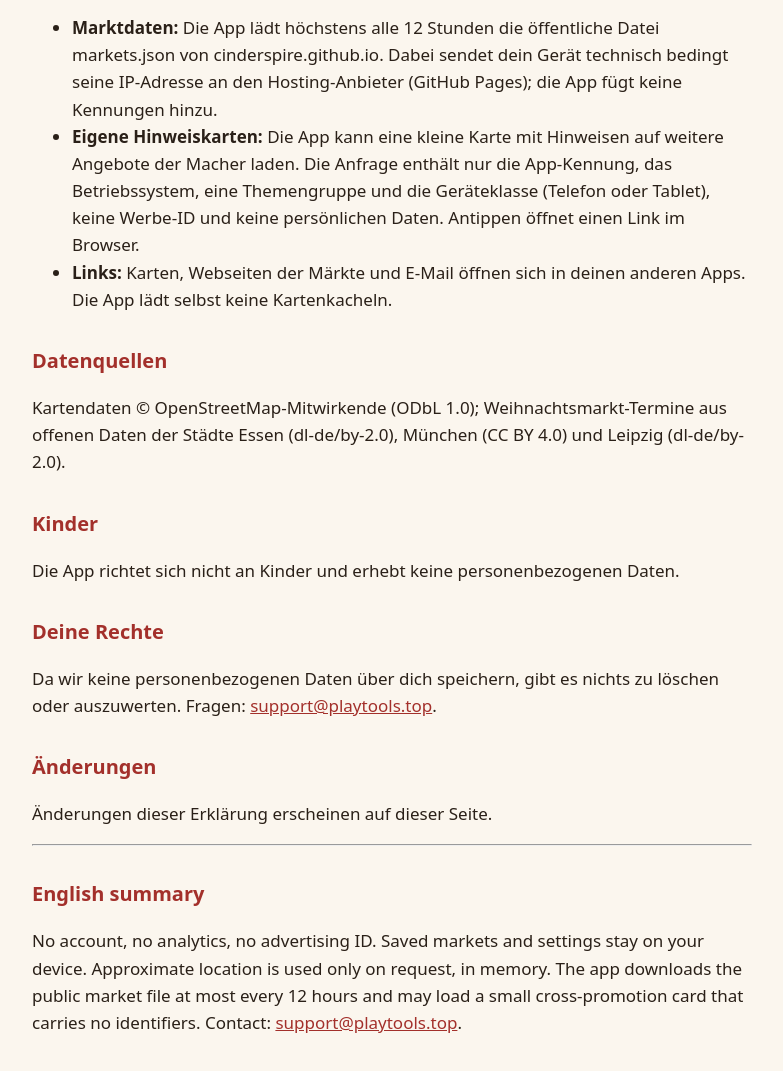
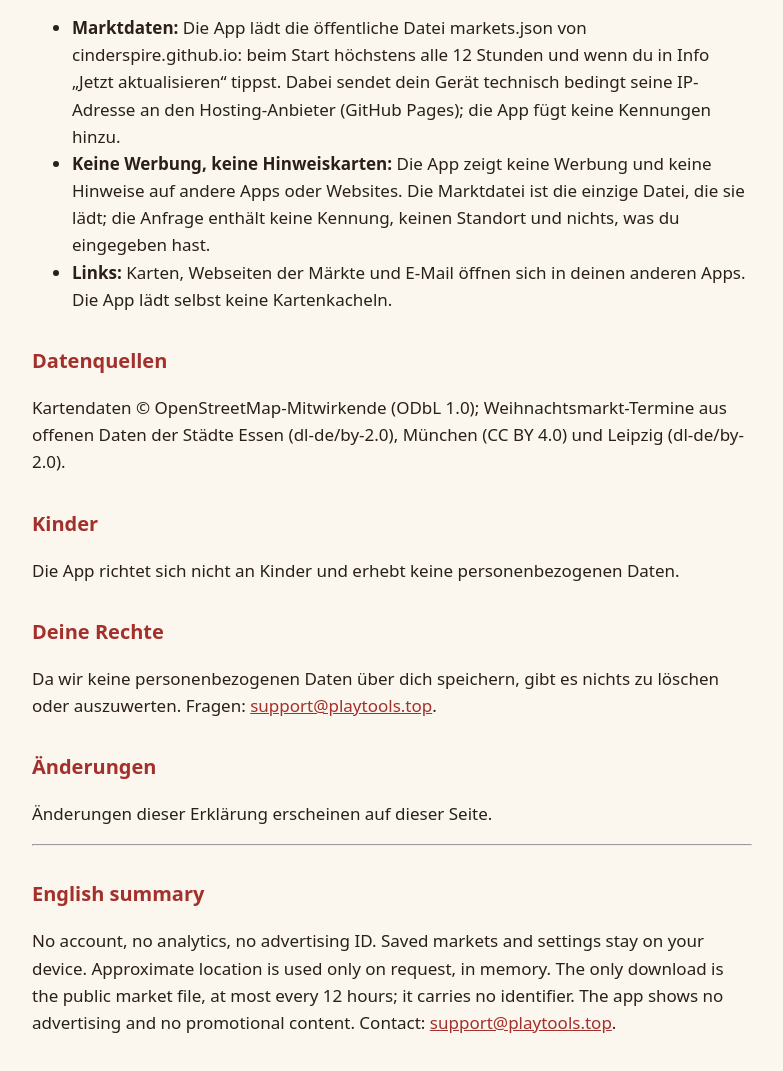
Before and after one commit to cinderspire/support, a plain HTML site: page privacy-maerkte.html in a window 1280 px wide. Shown: the part 873-1944 px from the top of the page, without its empty margins (248-1031 px from the left). Drawn offline with Linux system fonts and the light colour scheme.

Commit message:
privacy-maerkte.html: text for the App Store build 2 (no cards, no links to our sites)

```diff
--- a/privacy-maerkte.html
+++ b/privacy-maerkte.html
@@ -7,17 +7,17 @@ header{background:#1E4D3B;color:#FFF6E0;padding:28px 20px;border-bottom:4px soli
 main{max-width:760px;margin:auto;padding:8px 20px 48px}h2{color:var(--red);margin-top:32px;font-size:1.25rem}a{color:var(--red)}
 .card{border:1px solid var(--line);border-radius:16px;padding:14px 18px;margin:14px 0}small,.soft{color:var(--soft)}</style></head>
 <body><header><h1>Datenschutz · Märkte in der Nähe</h1></header><main>
-<p class="soft">Stand: 9. November 2026 · Anbieter: Cinderspire · Kontakt: <a href="mailto:support@playtools.top">support@playtools.top</a></p>
+<p class="soft">Stand: 17. November 2026 · Anbieter: Cinderspire · Kontakt: <a href="mailto:support@playtools.top">support@playtools.top</a></p>
 <h2>Kurz gesagt</h2><p>Die App „Märkte in der Nähe“ (com.cinderspire.maerkte) braucht kein Konto, enthält keine Analyse-Software und nutzt keine Werbe-ID. Deine gemerkten Märkte und Einstellungen bleiben auf deinem Gerät.</p>
 <h2>Was auf dem Gerät gespeichert wird</h2><p>Gemerkte Märkte, Spracheinstellung, Erinnerungszeit, der Hinweis, dass das Intro gesehen wurde, sowie eine Kopie der Marktdaten und der Zeitpunkt der letzten Aktualisierung. Das Löschen der App entfernt alles.</p>
 <h2>Standort</h2><p>Nur wenn du „Entfernung anzeigen“ antippst und zustimmst, fragt die App den ungefähren Standort ab. Er wird im Arbeitsspeicher gehalten, um Märkte nach Entfernung zu sortieren, und weder gespeichert noch gesendet.</p>
 <h2>Mitteilungen</h2><p>Erinnerungen sind lokale Mitteilungen auf deinem Gerät. Die Erlaubnis wird erst abgefragt, wenn du den ersten Markt merkst. Es gibt keinen Server, der Mitteilungen schickt.</p>
-<h2>Netzwerkzugriffe</h2><ul><li><b>Marktdaten:</b> Die App lädt höchstens alle 12 Stunden die öffentliche Datei markets.json von cinderspire.github.io. Dabei sendet dein Gerät technisch bedingt seine IP-Adresse an den Hosting-Anbieter (GitHub Pages); die App fügt keine Kennungen hinzu.</li>
-<li><b>Eigene Hinweiskarten:</b> Die App kann eine kleine Karte mit Hinweisen auf weitere Angebote der Macher laden. Die Anfrage enthält nur die App-Kennung, das Betriebssystem, eine Themengruppe und die Geräteklasse (Telefon oder Tablet), keine Werbe-ID und keine persönlichen Daten. Antippen öffnet einen Link im Browser.</li>
+<h2>Netzwerkzugriffe</h2><ul><li><b>Marktdaten:</b> Die App lädt die öffentliche Datei markets.json von cinderspire.github.io: beim Start höchstens alle 12 Stunden und wenn du in Info „Jetzt aktualisieren“ tippst. Dabei sendet dein Gerät technisch bedingt seine IP-Adresse an den Hosting-Anbieter (GitHub Pages); die App fügt keine Kennungen hinzu.</li>
+<li><b>Keine Werbung, keine Hinweiskarten:</b> Die App zeigt keine Werbung und keine Hinweise auf andere Apps oder Websites. Die Marktdatei ist die einzige Datei, die sie lädt; die Anfrage enthält keine Kennung, keinen Standort und nichts, was du eingegeben hast.</li>
 <li><b>Links:</b> Karten, Webseiten der Märkte und E-Mail öffnen sich in deinen anderen Apps. Die App lädt selbst keine Kartenkacheln.</li></ul>
 <h2>Datenquellen</h2><p>Kartendaten © OpenStreetMap-Mitwirkende (ODbL 1.0); Weihnachtsmarkt-Termine aus offenen Daten der Städte Essen (dl-de/by-2.0), München (CC BY 4.0) und Leipzig (dl-de/by-2.0).</p>
 <h2>Kinder</h2><p>Die App richtet sich nicht an Kinder und erhebt keine personenbezogenen Daten.</p>
 <h2>Deine Rechte</h2><p>Da wir keine personenbezogenen Daten über dich speichern, gibt es nichts zu löschen oder auszuwerten. Fragen: <a href="mailto:support@playtools.top">support@playtools.top</a>.</p>
 <h2>Änderungen</h2><p>Änderungen dieser Erklärung erscheinen auf dieser Seite.</p>
-<hr><h2 lang="en">English summary</h2><p lang="en">No account, no analytics, no advertising ID. Saved markets and settings stay on your device. Approximate location is used only on request, in memory. The app downloads the public market file at most every 12 hours and may load a small cross-promotion card that carries no identifiers. Contact: <a href="mailto:support@playtools.top">support@playtools.top</a>.</p>
+<hr><h2 lang="en">English summary</h2><p lang="en">No account, no analytics, no advertising ID. Saved markets and settings stay on your device. Approximate location is used only on request, in memory. The only download is the public market file, at most every 12 hours; it carries no identifier. The app shows no advertising and no promotional content. Contact: <a href="mailto:support@playtools.top">support@playtools.top</a>.</p>
 </main></body></html>
```
